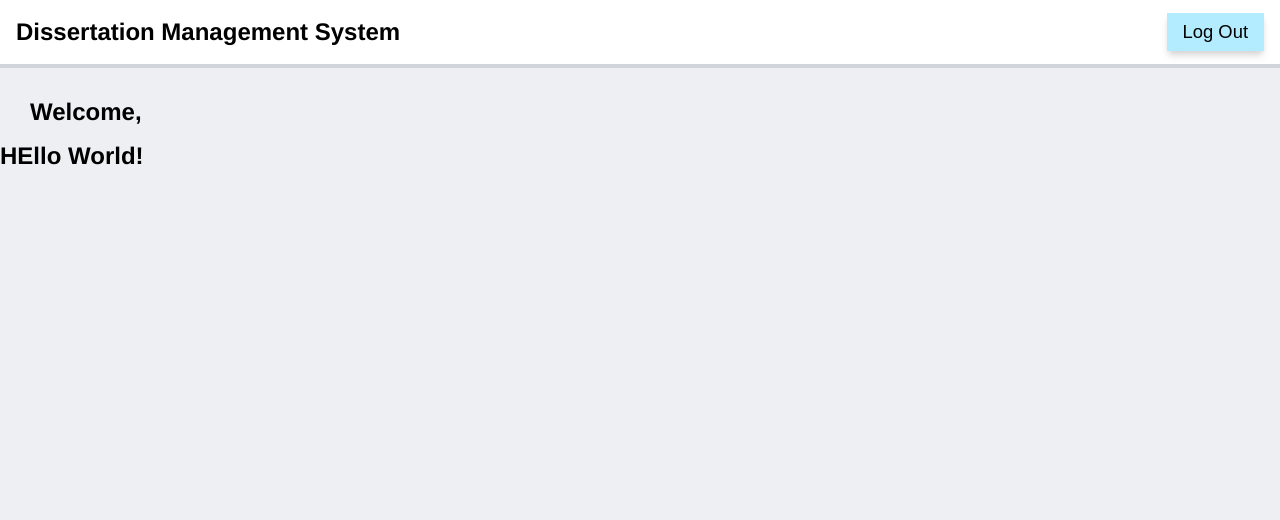
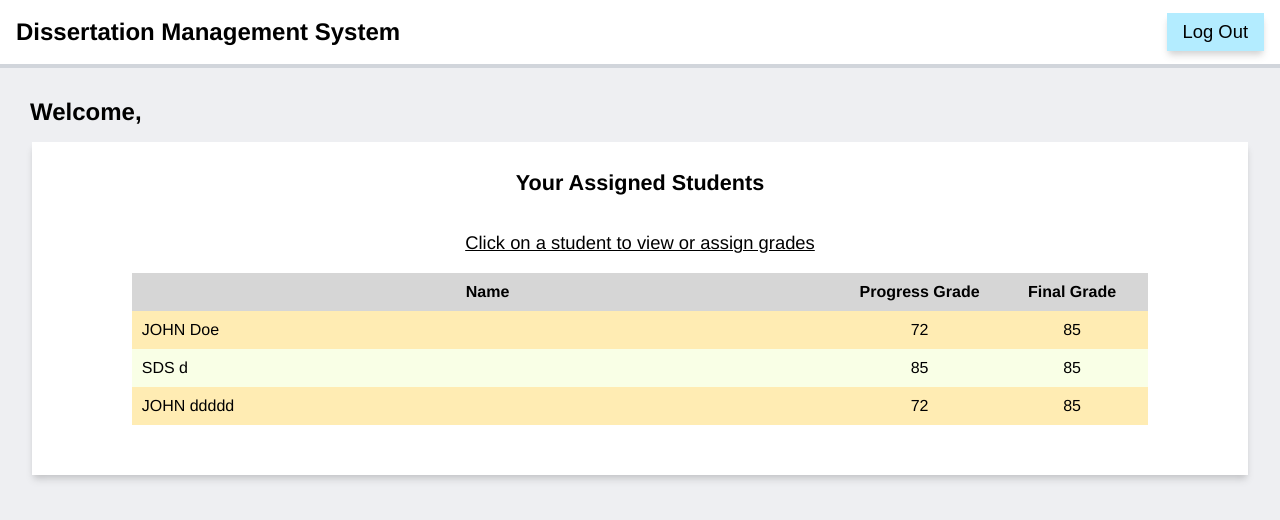
Before and after one commit to shom254/dissertation-mgmt-system, a Vue app in the folder client/: page /app/teacher in a window 1280 px wide. Shown: the top 520 px of the page. Built offline with nearby package versions, Linux system fonts and the light colour scheme.

Commit message:
lots of changes changed sql6, sql7 lots of vue components changed var(--red) and darkred added new route for viewstudent

```diff
--- /dev/null
+++ b/client/src/components/BackButton.vue
@@ -0,0 +1,9 @@
+<template>
+    <button class="button--red" type="button" @click="$router.push(link)" style="margin-top: 30px">Back</button>
+</template>
+
+<script setup>
+const { link } = defineProps({link: {type: String, default: '/'}})
+
+
+</script>
--- a/client/src/components/HeaderBar.vue
+++ b/client/src/components/HeaderBar.vue
@@ -1,15 +1,12 @@
 <template>
     <header id="header">
         <h1 id="title">Dissertation Management System</h1>
-        <button id="logout">Log Out</button>
+        <LogoutButton/>
     </header>
 </template>
 
 <script setup>
-    import { useRoute} from 'vue-router';
-    //import { watchEffect, ref } from 'vue';
-
-    const route = useRoute();
+    import LogoutButton from './LogoutButton.vue';
     console.log('header loaded')
 </script>
 
--- /dev/null
+++ b/client/src/components/LogoutButton.vue
@@ -0,0 +1,25 @@
+<template>
+    <button id="logout">Log Out</button>
+</template>
+
+<script setup>
+import { useRoute } from 'vue-router';
+const router = useRoute();
+
+//fetch() send DELETE Then push '/'
+
+
+</script>
+
+<style scoped>
+button {
+    background-color: var(--blue);
+    border-width: 0;
+    box-shadow: 0 6px 8px -1px rgb(0 0 0 / 0.1), 0 4px 6px -2px rgb(0 0 0 / 0.1);
+    margin-left: auto;
+    margin-right: 1rem;
+    font-size: 1.15rem;
+    padding: 0.5rem 1rem;
+    height: fit-content;
+}
+</style>
--- a/client/src/components/StudentCard.vue
+++ b/client/src/components/StudentCard.vue
@@ -8,7 +8,8 @@
                 <template v-for="(value, key) in reportdetails.progress">
                     <tr>
                         <th class="leftalign">{{ key }}</th>
-                        <td class="leftalign">{{ value }}</td>
+                        <td v-if="key != 'grade'" class="leftalign">{{ value }}</td>
+                        <td v-else>{{ (value !== null) ? (value + '/100') : 'Not graded yet' }}</td>
                     </tr>
                 </template>
             </table>
@@ -30,10 +31,11 @@
         <p v-if="!finalready">Loading...</p>
         <div v-else class="data">
             <table>
-                <template v-for="(value, key) in reportdetails.progress">
+                <template v-for="(value, key) in reportdetails.final">
                     <tr>
                         <th class="leftalign">{{ key }}</th>
-                        <td class="leftalign">{{ value }}</td>
+                        <td v-if="key != 'grade'" class="leftalign">{{ value }}</td>
+                        <td v-else>{{ (value !== null) ? (value + '/100') : 'Not graded yet' }}</td>
                     </tr>
                 </template>
             </table>
@@ -57,7 +59,7 @@ import { ref, onMounted } from 'vue'
 
 // data
 onMounted(() => {
-  console.log("FETCHING REPORT DATA")
+  console.log(`FETCHING REPORT DATA....progress ${progressready}...final ${finalready}`)
 /*
   fetch('', {
     method: 'GET'
--- a/client/src/components/TeacherCard.vue
+++ b/client/src/components/TeacherCard.vue
@@ -1,11 +1,114 @@
 <template>
-    <h1> HEllo World!</h1>
+    <main id="main">
+        <!-- Progress Report -->
+        <h2>Your Assigned Students</h2>
+        <p v-if="!ready">Loading...</p>
+        <div v-else-if="ready && (studentlist.length > 0)" class="data">
+            <h3>Click on a student to view or assign grades</h3>
+            <table>
+            <thead>
+            <tr>
+                <th style="width: 70%">Name</th>
+                <th style="width: 15%">Progress Grade</th>
+                <th style="width: 15%">Final Grade</th>
+            </tr>
+            </thead>
+                <template v-for="( { id, first_name, last_name, grade1, grade2 } ) in studentlist">
+                    <tr @click="$router.push(`teacher/${id}`)">
+                        <td class="leftalign">{{ `${first_name.toUpperCase()} ${last_name}` }}</td>
+                        <td class="centeralign">{{ grade1 }}</td>
+                        <td class="centeralign">{{ grade2 }}</td>
+                    </tr>
+                </template>
+            </table>
+        </div>
+        <p v-else>You have no assigned students.</p>
+    </main>
 </template>
 
 <script setup>
+import { ref, onMounted } from 'vue'
+
+// data
+onMounted(() => {
+  console.log(`FETCHING REPORT DATA...${ready.value}`)
+/*
+  fetch('', {
+    method: 'GET'
+  })
+  .then(res => res.json())
+  .then(data => {reportdetais = data})
+  */
+  //..
+})
+const ready = ref(true)
+const studentlist = ref([
+{id: 1, first_name: "John", last_name: "Doe", grade1: 72, grade2: 85},
+    {id: 3, first_name: "sds", last_name: "d", grade1: 85, grade2: 85},
+    {id: 5, first_name: "John", last_name: "ddddd", grade1: 72, grade2: 85},
+])
+/*
+[
+ {id, first_name, last_name, grade1, grade2}
+]
+*/
 
 </script>
 
 <style scoped>
 
+table tr td { cursor: pointer; }
+
+.leftalign {
+    text-align: left
+}
+
+.centeralign {
+    text-align: center;
+}
+
+table {
+    table-layout: fixed;
+    width: 85%;
+    margin: auto;
+}
+
+.data {
+    overflow-x: auto;
+    display: flex;
+    flex-direction: column;
+    align-items: center;
+}
+
+table th {
+    text-align: center;
+}
+
+main {
+    height: fit-content;
+    width: 95%;
+    margin: auto;
+    box-shadow: 0 6px 8px -1px rgb(0 0 0 / 0.1), 0 4px 6px -2px rgb(0 0 0 / 0.1);
+    background-color: white;
+
+    padding:10px;
+    padding-bottom: 50px;
+
+    display: flex;
+    flex-direction: column;
+    align-items: center;
+    justify-content: center;
+
+}
+
+input::file-selector-button {
+  background-color: var(--green);
+  padding: 10px 10px;
+  height: fit-content;
+  border-width: 0;
+  box-shadow: 0 6px 8px -1px rgb(0 0 0 / 0.1), 0 4px 6px -2px rgb(0 0 0 / 0.1);
+  font-size: 1.1rem;
+}
+
+
 </style>
--- a/client/src/router/router.js
+++ b/client/src/router/router.js
@@ -8,7 +8,7 @@ import HomeView from '../components/HomeView.vue' //login page, '/'
 import StudentCard from '../components/StudentCard.vue' // '/app/student'
 
 import TeacherCard from '../components/TeacherCard.vue'                     // '/app/teacher'
-//import TeacherStudentCard from '../components/TeacherStudentCard.vue'       // '/app/teacher/:studentid'
+import TeacherStudentCard from '../components/TeacherStudentCard.vue'       // '/app/teacher/:studentid'
 
 import AdminContainer from '../components/AdminContainer.vue'                   // '/app/admin'
 import AdminAddStudentCard from '../components/AdminAddStudentCard.vue'     // '/app/admin/add-student'
@@ -17,7 +17,8 @@ const routes = [
   { name: 'home', path: '/', component: HomeView, meta: { title: 'Dissertation Management System' } },
   { name: 'app', path: '/app', component: AppView, children: [
     { name: 'student', path: 'student', component: StudentCard, meta:  { title: 'Student Home' } },
-    { name: 'teacher', path: 'teacher', component: TeacherCard, meta: { title: 'Teacher Home' }},
+    { name: 'teacher', path: 'teacher', component: TeacherCard, meta: { title: 'Teacher Home' } },
+    { name: 'viewstudent', path: 'teacher/:id', component: TeacherStudentCard, meta: { title: 'View Student' } },
     { path: 'admin', children: [
       { name: 'admin', path: '', component: AdminContainer, meta: { title: 'Teacher Home' } },
       { name: 'add-student', path: 'student', component: AdminAddStudentCard, meta:  { title: 'Add Student' } },
--- a/client/src/style.css
+++ b/client/src/style.css
@@ -2,8 +2,8 @@
 :root {
   --blue: #b3ecff;
   --darkblue: #00ace6;
-  --red: #ff4d4d;
-  --darkred: #990000;
+  --red: #f7a5a3;
+  --darkred: #ff4d4d;
   --green: #84e184;
   --darkgreen: #28a428;
 }
@@ -85,6 +85,10 @@ table tr:nth-child(even) {
   background-color: #ffecb3;
 }
 
+table tr:hover {
+  background-color: #ded202;
+}
+
 
 body, html {
   font-family: Helvetica, Arial, sans-serif;
```
Also changed, not shown: client/src/components/TeacherStudentCard.vue (+138 -1 lines), 1 other file (tests, documents, lock files or other folders).
